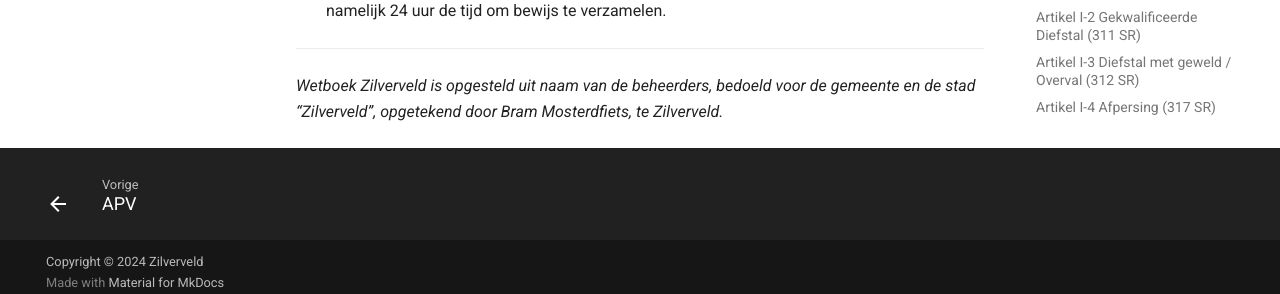
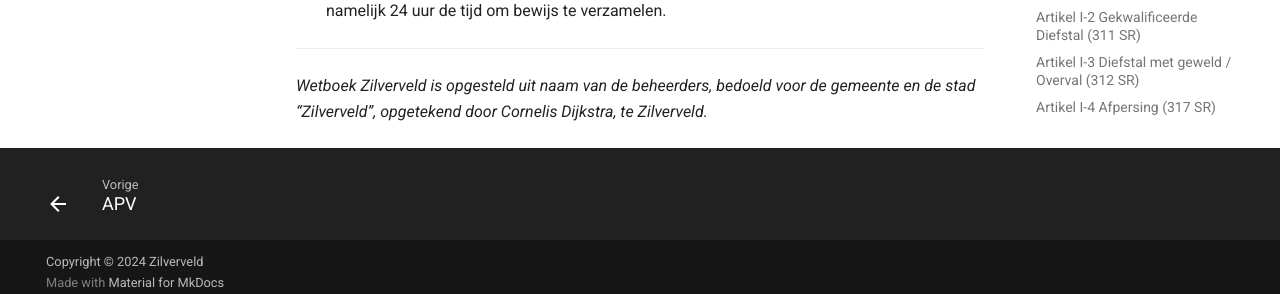
Before and after one commit to MythicalLapis0181/zv-documentatie, an MkDocs documentation site: the page built from docs/wetboek.md, in a window 1280 px wide and 900 px high, scrolled down 52420 px. Shown: the part 595-889 px from the top of the window. Built offline with MkDocs 1.6.1 and Material for MkDocs 9.7.7, drawn with Linux system fonts in a browser that asks for light colours; comment, search, counter and statistics services are not loaded.

Commit message:
update wetboek en apv

```diff
--- a/docs/wetboek.md
+++ b/docs/wetboek.md
@@ -1288,4 +1288,4 @@ Onder terroristisch misdrijf/daad wordt verstaan het oogmerk om de bevolking of
 8. Indien er een afspraak gemaakt word in de zaak om geen bewijsstukken meer toe te voegen mag dit ook niet. Word dit wel gedaan mag dit gezien worden als een vormfout. Je hebt namelijk 24 uur de tijd om bewijs te verzamelen.
 
 ---------------------
-*Wetboek Zilverveld is opgesteld uit naam van de beheerders, bedoeld voor de gemeente en de stad “Zilverveld”, opgetekend door Bram Mosterdfiets, te Zilverveld.*
+*Wetboek Zilverveld is opgesteld uit naam van de beheerders, bedoeld voor de gemeente en de stad “Zilverveld”, opgetekend door Cornelis Dijkstra, te Zilverveld.*
```
